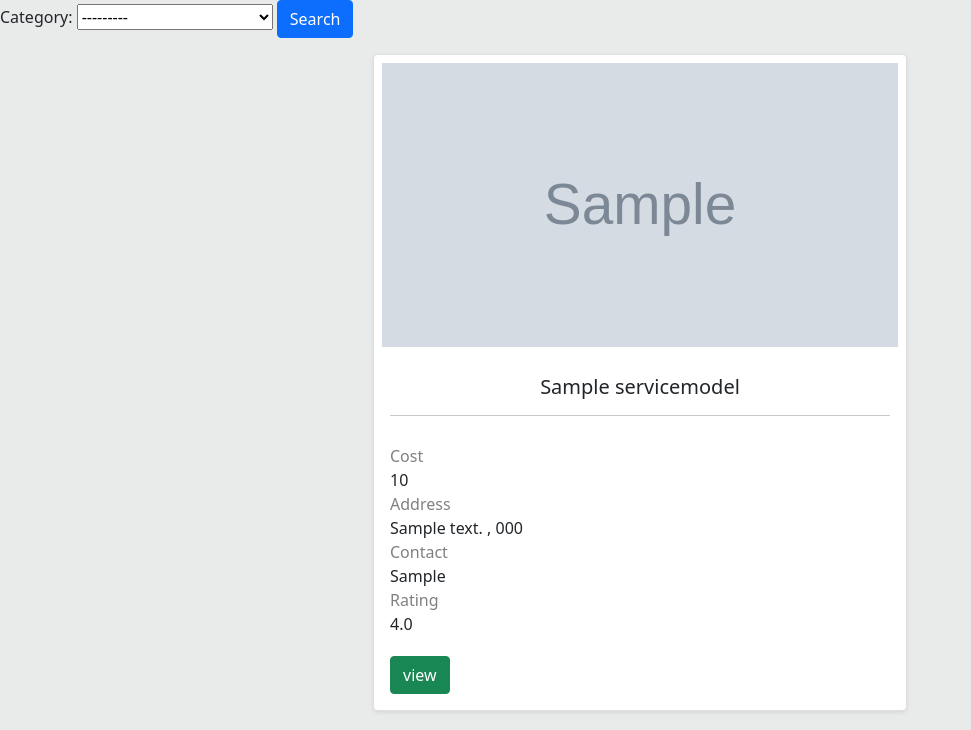
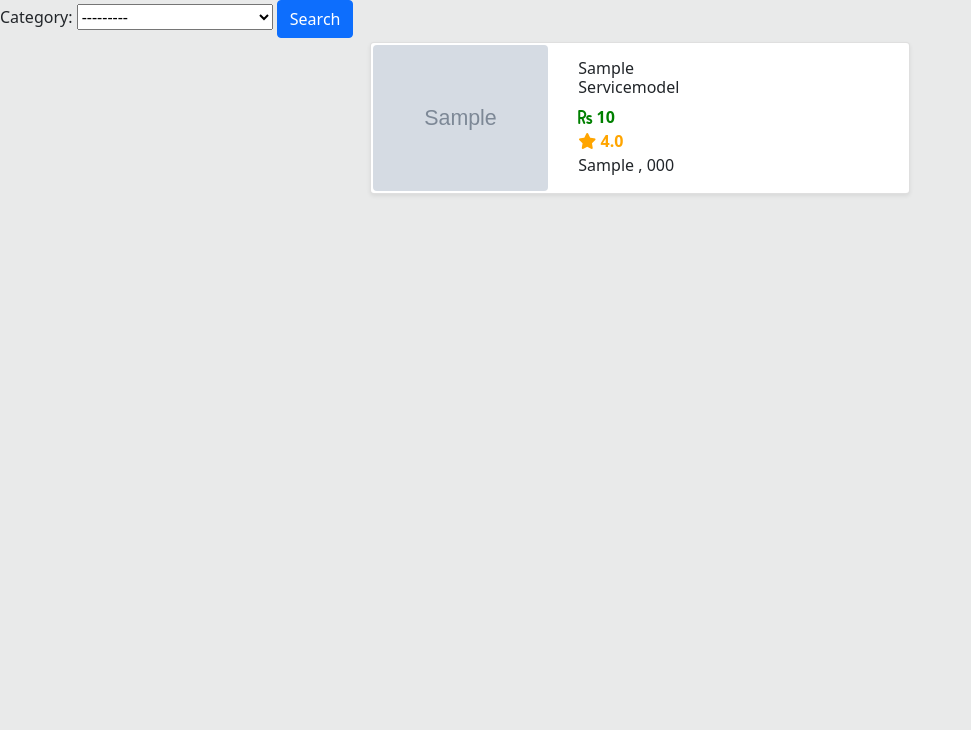
Before and after one commit to trakagreat/kamingo, a Django app: page / in a window 1280 px wide. Shown: the part 70-800 px from the top of the page, without its empty margins (0-971 px from the left). Run offline with Django 4.2, Linux system fonts and the light colour scheme; tables that the repository leaves empty hold one stand-in row (values such as "Sample post"); grey boxes marked "Sample" are stand-in pictures; some libraries are stand-ins or nearby versions.

Commit message:
back + front

```diff
--- a/serviceapp/models.py
+++ b/serviceapp/models.py
@@ -1,6 +1,8 @@
 import os.path
 import random
 from django.db import models
+from django.db.models.signals import post_save
+from PIL import Image
 from phonenumber_field.modelfields import PhoneNumberField
 from uuid import uuid4
 from django.core.validators import MinValueValidator, MaxValueValidator
@@ -44,6 +46,7 @@ class ServiceModel(models.Model):
     address = models.ForeignKey(Address, on_delete=models.SET_NULL, related_name='address', null=True)
     slug = models.SlugField(unique=True, db_index=True, null=True, blank=True)
     description = models.CharField(max_length=600, null=True, blank=True)
+
     # address2 = AddressField(null=True, blank=True , on_delete=models.CASCADE)
 
     def __str__(self):
@@ -64,7 +67,6 @@ class ServiceModel(models.Model):
         self.slug = slugify(self.title)
 
 
-
 class ImageModel(models.Model):
     image = models.ImageField(upload_to="service_photos", null=True)
 
@@ -81,3 +83,14 @@ class ReviewModel(models.Model):
 
     class Meta:
         ordering = ['-date_added']
+
+
+# image compression code
+
+def image_compressor(sender, **kwargs):
+    if kwargs["created"]:
+        with Image.open(kwargs["instance"].image.path) as photo:
+            photo.save(kwargs["instance"].image.path, optimize=True, quality=50)
+
+
+post_save.connect(image_compressor, sender=ServiceModel)
--- a/serviceapp/templates/serviceapp/front_page.html
+++ b/serviceapp/templates/serviceapp/front_page.html
@@ -7,6 +7,12 @@
 {% block css_linking_block %}
     <link rel="stylesheet" href="{% static 'serviceapp/include/service_card.css' %}">
 {#    <link rel="stylesheet" href="{% static 'star-ratings/css/star-ratings.css' %}">#}
+<link rel="preconnect" href="https://fonts.googleapis.com">
+    <link rel="preconnect" href="https://fonts.gstatic.com" crossorigin>
+    <link href="https://fonts.googleapis.com/css2?family=Luckiest+Guy&display=swap" rel="stylesheet">
+
+
+    <script src="https://kit.fontawesome.com/61870727ed.js" crossorigin="anonymous"></script>
 {% endblock %}
 
 {% block body %}
--- a/serviceapp/templates/serviceapp/includes/service_card.html
+++ b/serviceapp/templates/serviceapp/includes/service_card.html
@@ -1,51 +1,49 @@
-<div class="col-md-6 mb-3 mt-3 ">
+{#<div class="col-md-6 mb-3 mt-3 ">#}
+{##}
+{#    <div class="card shadow-sm" style="border-radius: 0.3rem; outline: 2rem gray">#}
+{#        <img class="p-2" width="100%" height="300rem" src="{{ service.image.url }}" alt="">#}
+{#        <div class="card-body mt-1  " style="text-align: center; padding-bottom: 0.5rem;">#}
+{#            <h5 class="card-title">{{ service.title }}</h5>#}
+{#            <hr>#}
+{#        </div>#}
+{#        <div class="row m-1 " style="">#}
+{#            <p class="text">Cost</p>#}
+{#            <p style="margin-bottom: 0;"> {{ service.cost }}  </p>#}
+{#            <p class="text">Address</p>#}
+{#            <p style="margin-bottom: 0;word-wrap: break-word;">{{ service.address.address_line1 }}#}
+{#                , {{ service.address.pin_code }}</p>#}
+{#            <p class="text">Contact</p>#}
+{#            <p style="margin-bottom: 0;">{{ service.contact }}</p>#}
+{#            <p class="text">Rating</p>#}
+{#            <p style="margin-bottom: 0;">{{ service.get_rating | floatformat:1 }}</p>#}
+{#        </div>#}
+{#        <div class="card-body">#}
+{#            <a class="btn btn-success" href="{% url 'service-detail-page' service.slug %} "> view </a></#}
+{#        >#}
+        {#    <a href="#" class="card-link">Another link</a>#}
+{#    </div>#}
+{#</div>#}
+{##}
+{#</div>#}
+<div class="card m-1 shadow-sm" style="max-width: 540px;">
+  <div class="row g-0">
+      <div class="container">
+    <div class="row">
+        <div class="col-4 " style="padding: 0.15rem; justify-content: left">
+                  <img style="width: 100%; height: 100%;" src="{{ service.image.url }}" class="img-fluid rounded" alt="...">
 
-    <div class="card shadow-sm" style="border-radius: 0.3rem; outline: 2rem gray">
-        <img class="p-2" width="100%" height="300rem" src="{{ service.image.url }}" alt="">
-        <div class="card-body mt-1  " style="text-align: center; padding-bottom: 0.5rem;">
-            <h5 class="card-title">{{ service.title }}</h5>
-            <hr>
         </div>
-        <div class="row m-1 " style="">
-            <p class="text">Cost</p>
-            <p style="margin-bottom: 0;"> {{ service.cost }}  </p>
-            <p class="text">Address</p>
-            <p style="margin-bottom: 0;word-wrap: break-word;">{{ service.address.address_line1 }} , {{ service.address.pin_code }}</p>
-            <p class="text">Contact</p>
-            <p style="margin-bottom: 0;">{{ service.contact }}</p>
-            <p class="text">Rating</p>
-            <p style="margin-bottom: 0;">{{ service.get_rating | floatformat:1 }}</p>
+        <div class="col-8 col-md-4">
+                 <div class="card-body">
+        <h6 class="card-title">{{ service.title | title }}</h6>
+
+        <p class="card-text mb-0" style="color: green; font-weight: bold; "><i class="fas fa-rupee-sign"></i> {{ service.cost }}</p>
+        <p class="card-text mb-0" style="color: orange; font-weight: bold; "><i class= "fas fa-star"></i> {{ service.get_rating | floatformat:1 }}</p>
+                 <p class="card-text mb-0;">{{ service.address.city}} , {{ service.address.pin_code }}</p>
+                 </div>
         </div>
-        <div class="card-body">
-            <a class="btn btn-success" href="{% url 'service-detail-page' service.slug %} "> view </a></>
-        {#    <a href="#" class="card-link">Another link</a>#}
     </div>
 </div>
 
+  </div>
 </div>
-{#<div class="">#}
-{##}
-{##}
-{#            <div class="" style="text-align: center;">#}
-{#                {% if service.image %}#}
-{#                    <img width="100%" height="300rem" src="{{ service.image.url }}" alt="">#}
-{#                {% endif %}#}
-{#            </div>#}
-{##}
-{##}
-{#        <li>#}
-{#            <h2 style="text-align: center;">{{ service.title }}</h2>#}
-{#        </li>#}
-{#        <hr>#}
-{#        <p class="text">Cost</p>#}
-{#        <li style="color: coral; font-family: 'Arial Black'; ">{{ service.cost }}</li>#}
-{#        <p class="text">Address</p>#}
-{#        <li>{{ service.address }}</li>#}
-{#        <p class="text">Contact</p>#}
-{#        <li>{{ service.contact }}</li>#}
-{#        <p class="text">Rating</p>#}
-{#        <li>{{ service.get_rating | floatformat:1 }}</li>#}
-{#        <li><a class="btn btn-success" href="{% url 'service-detail-page' service.pk %} "> view </a></li>#}
-{##}
-{##}
-{#</div>#}
```
